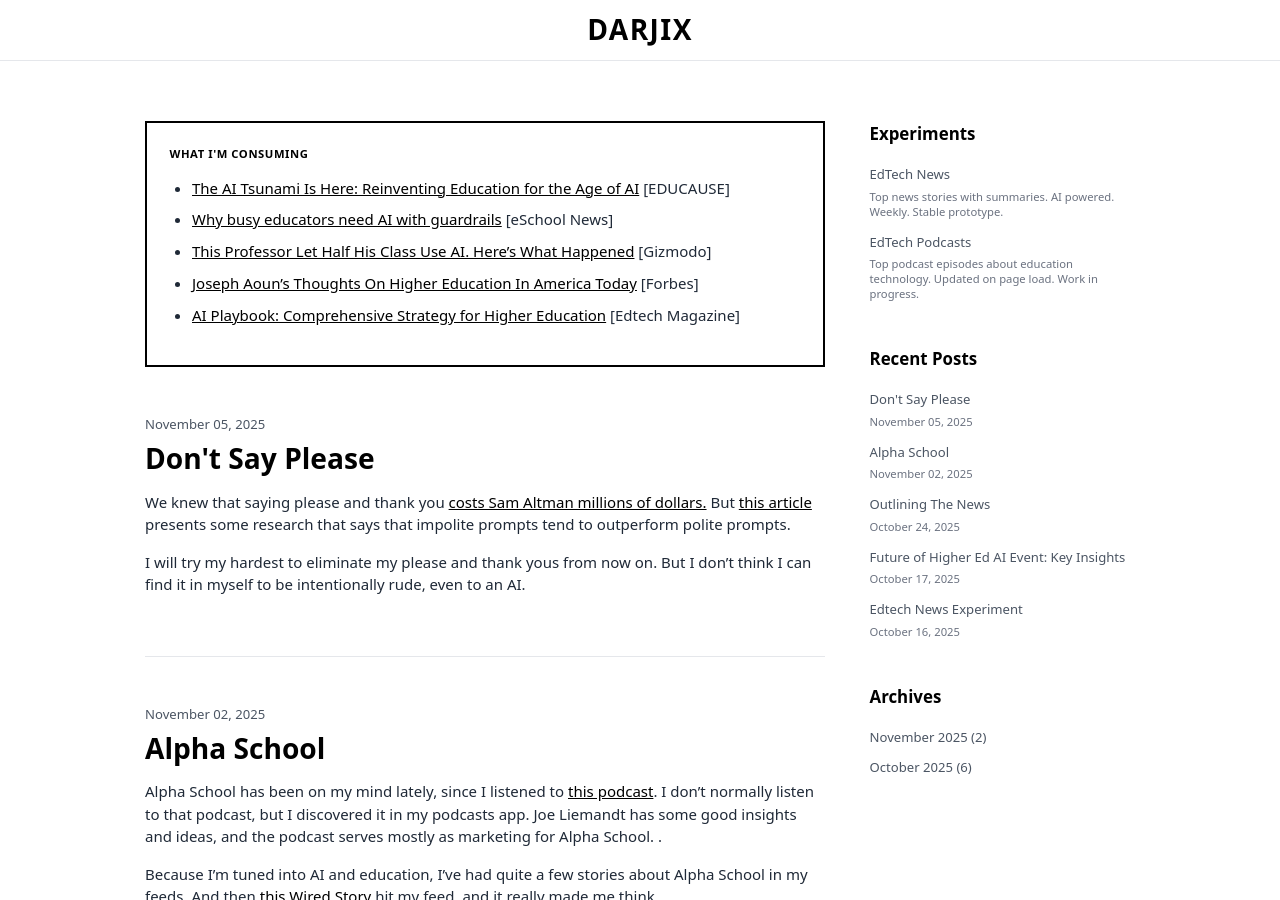
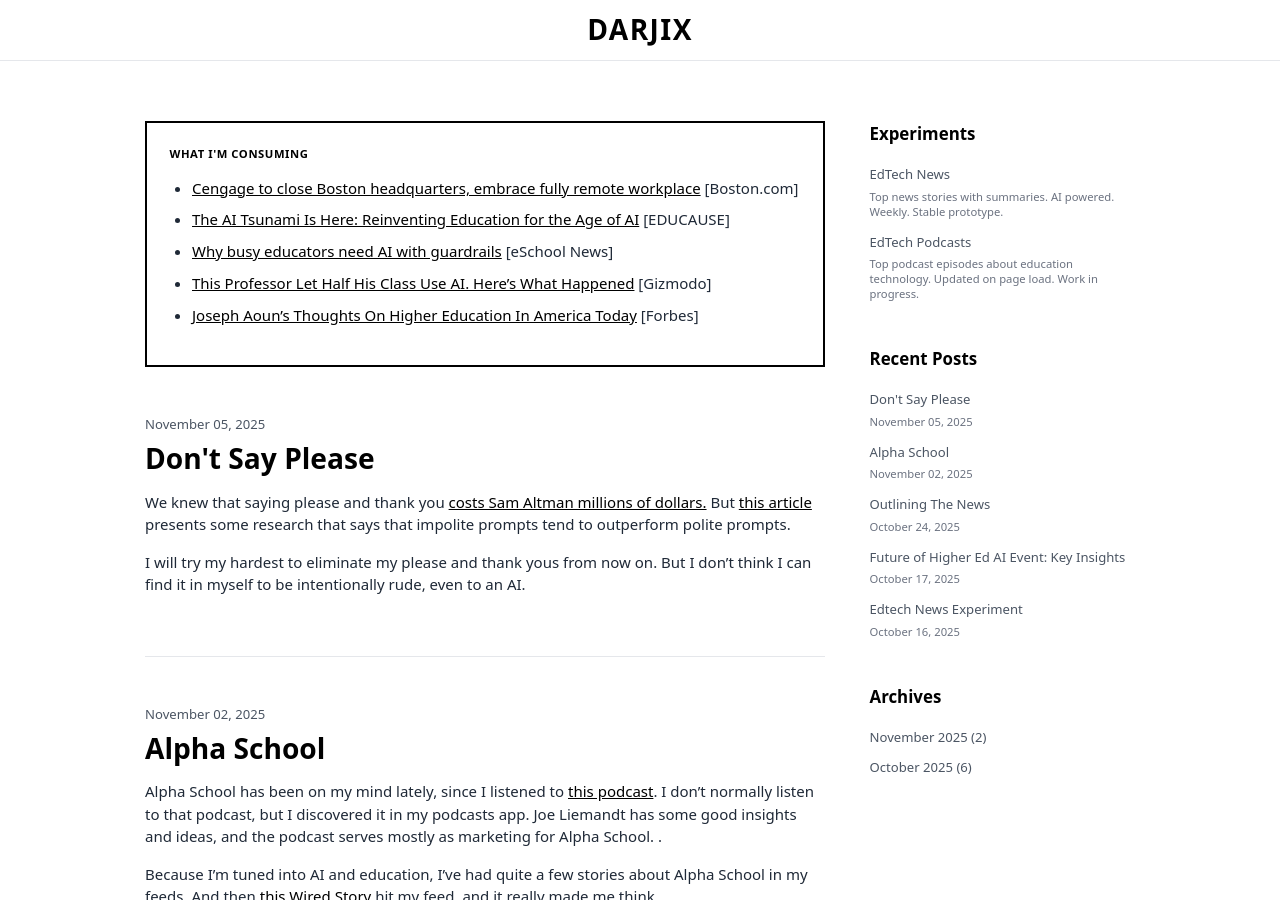
Before and after one commit to saldarji/darjix, a Jekyll site: the page built from index.html, in a window 1280 px wide and 900 px high. Built offline with Jekyll 4.4.1, drawn with Linux system fonts in a browser that asks for light colours; the list of posts is cut into pages by our own code.

Commit message:
Update featured content: add Cengage article, remove AI Playbook article

```diff
--- a/_includes/featured-content.md
+++ b/_includes/featured-content.md
@@ -1,5 +1,5 @@
+- [Cengage to close Boston headquarters, embrace fully remote workplace](https://www.boston.com/news/business/2025/11/05/education-technology-company-to-close-boston-headquarters-embrace-fully-remote-workplace/) [Boston.com]
 - [The AI Tsunami Is Here: Reinventing Education for the Age of AI](https://er.educause.edu/articles/2025/9/the-ai-tsunami-is-here-reinventing-education-for-the-age-of-ai) [EDUCAUSE]
 - [Why busy educators need AI with guardrails](https://www.eschoolnews.com/digital-learning/2025/10/28/why-busy-educators-need-ai-with-guardrails/) [eSchool News]
 - [This Professor Let Half His Class Use AI. Here's What Happened](https://gizmodo.com/this-professor-let-half-his-class-use-ai-heres-what-happened-2000678960) [Gizmodo]
 - [Joseph Aoun's Thoughts On Higher Education In America Today](https://www.forbes.com/sites/johnwerner/2025/10/22/joseph-aouns-thoughts-on-higher-education-in-america-today/) [Forbes]
-- [AI Playbook: Comprehensive Strategy for Higher Education](https://edtechmagazine.com/higher/article/2025/10/ai-playbook-comprehensive-strategy-higher-education-perfcon) [Edtech Magazine]
```
